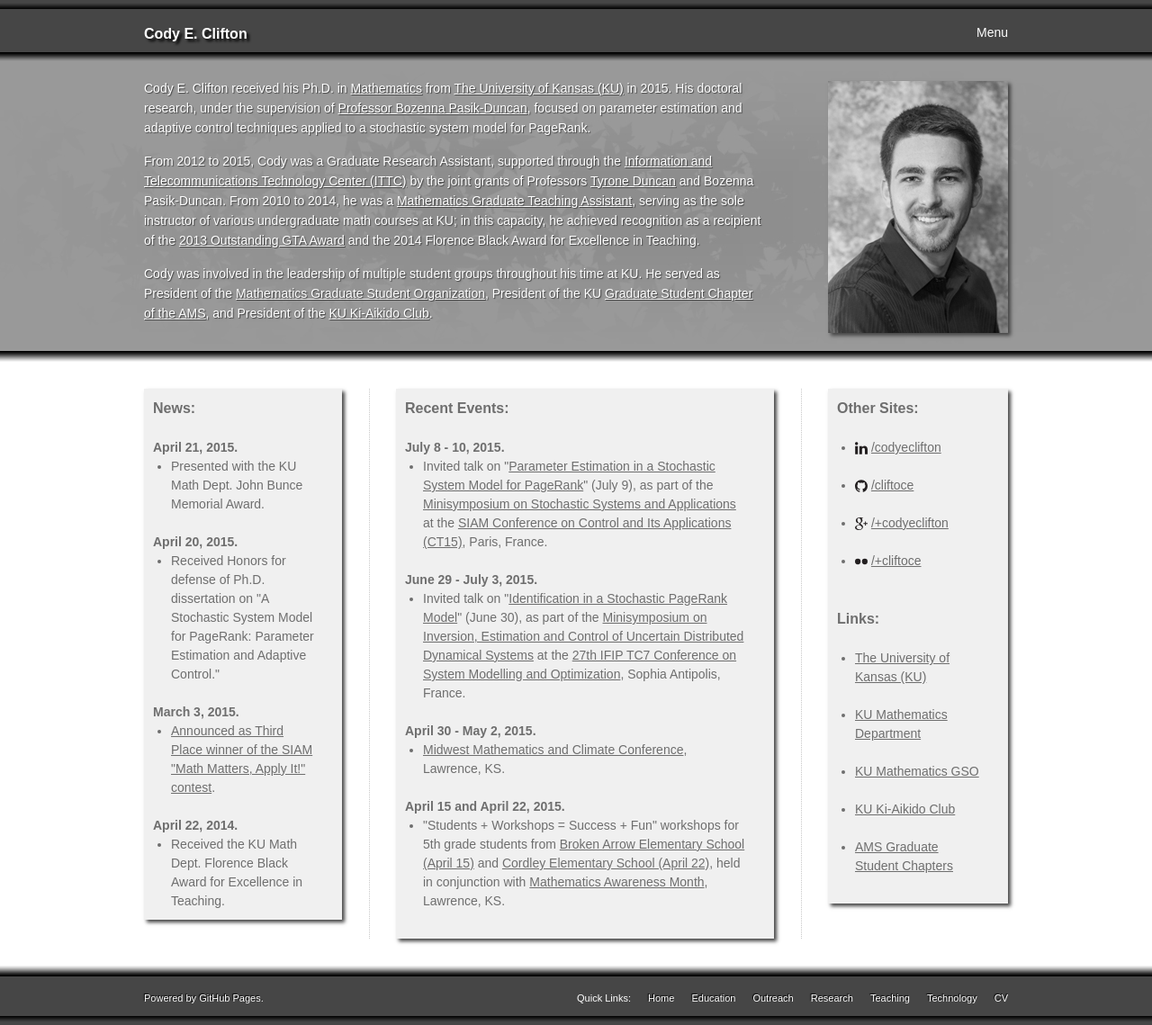
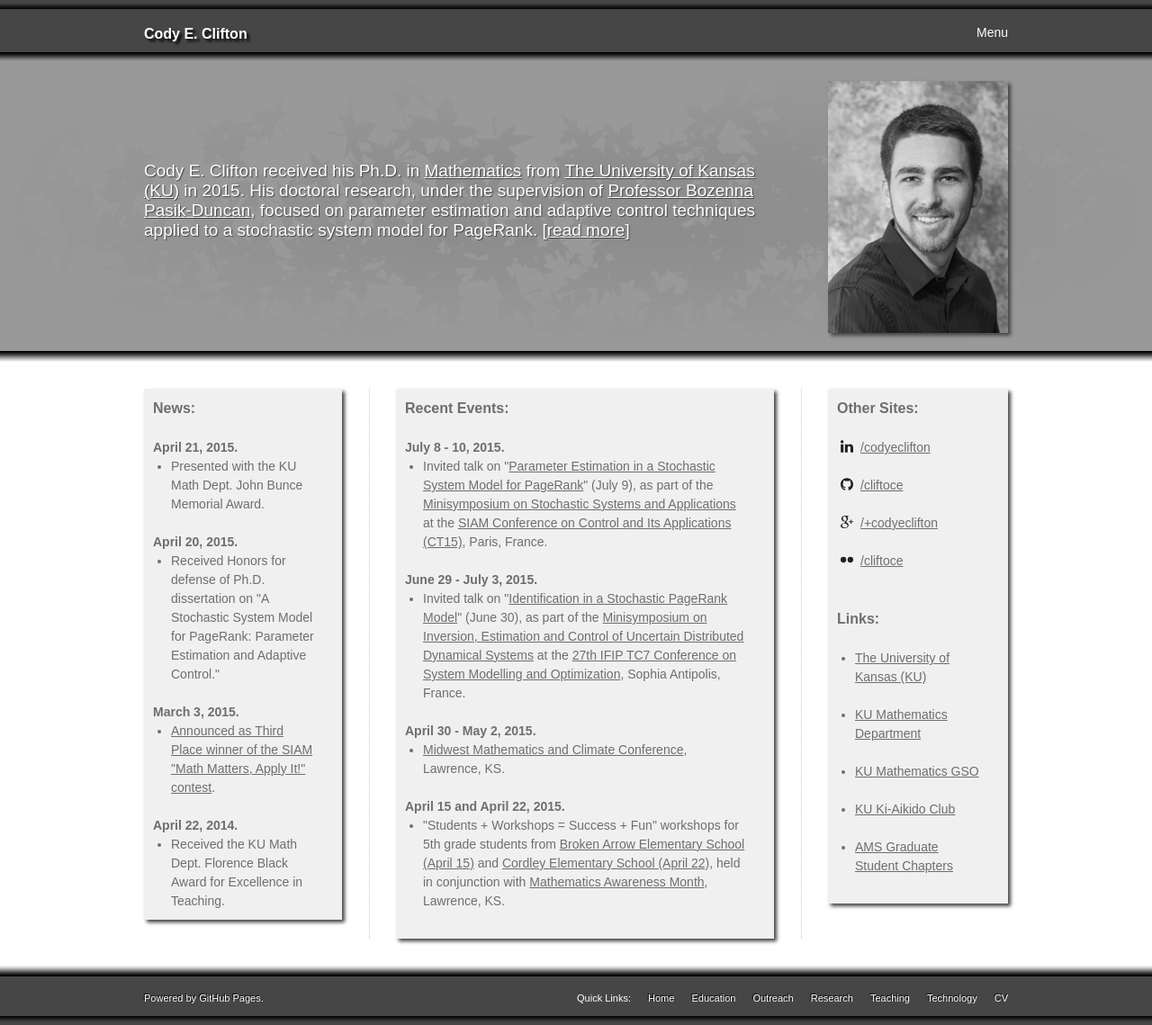
Before and after one commit to cliftoce/cliftoce.github.io, a Jekyll site: the page built from index.html, in a window 1280 px wide. Shown: the whole page at 90% size. Built offline with Jekyll 4.4.1, drawn with Linux system fonts in a browser that asks for light colours.

Commit message:
Fixed sidebar icons/links and added favicon

```diff
--- a/_includes/head.html
+++ b/_includes/head.html
@@ -9,4 +9,6 @@
   <link rel="stylesheet" href="{{ "/css/main.css" | prepend: site.baseurl }}">
   <link rel="canonical" href="{{ page.url | replace:'index.html','' | prepend: site.baseurl | prepend: site.url }}">
   <link rel="alternate" type="application/rss+xml" title="{{ site.title }}" href="{{ "/feed.xml" | prepend: site.baseurl | prepend: site.url }}" />
+
+  <link rel="icon" type="image/png" href="/favicon.png">
 </head>
--- a/_includes/sidebar.html
+++ b/_includes/sidebar.html
@@ -30,20 +30,18 @@ Lawrence,  KS  66045-7594
 
 	<h3>Other Sites:</h3>
 	<br />
-	<ul>
 		{% if site.linkedin_username %}
-			<li><img src="/img/icons/linkedin.svg" style="height:1em;"> <a href="https://www.linkedin.com/in/{{ site.linkedin_username }}" target="_blank">/{{ site.linkedin_username }}</a></li><br>
+			<a href="https://www.linkedin.com/in/{{ site.linkedin_username }}" target="_blank"><img src="/img/icons/linkedin.svg" style="height:1em; padding:0 8px 4px 4px;">/{{ site.linkedin_username }}</a><br><br>
 			{% endif %}
 		{% if site.github_username %}
-			<li><img src="/img/icons/github.svg" style="height:1em;"> <a href="https://github.com/{{ site.github_username }}" target="_blank">/{{ site.github_username }}</a></li><br>
+			<a href="https://github.com/{{ site.github_username }}" target="_blank"><img src="/img/icons/github.svg" style="height:1em; padding:0 8px 4px 4px;"">/{{ site.github_username }}</a><br><br>
 			{% endif %}
 		{% if site.google_username %}
-			<li><img src="/img/icons/googleplus.svg" style="height:1em;"> <a href="https://plus.google.com/+{{ site.google_username }}" target="_blank">/+{{ site.google_username }}</a></li><br>
+			<a href="https://plus.google.com/+{{ site.google_username }}" target="_blank"><img src="/img/icons/googleplus.svg" style="height:1em; padding:0 8px 4px 4px;"">/+{{ site.google_username }}</a><br><br>
 			{% endif %}
 		{% if site.flickr_username %}
-			<li><img src="/img/icons/flickr.svg" style="height:1em;"> <a href="https://www.flickr.com/photos/{{ site.flickr_username }}" target="_blank">/+{{ site.flickr_username }}</a></li><br>
+			<a href="https://www.flickr.com/photos/{{ site.flickr_username }}" target="_blank"><img src="/img/icons/flickr.svg" style="height:1em; padding:0 8px 4px 4px;"">/{{ site.flickr_username }}</a><br><br>
 			{% endif %}
-	</ul>
 	<br>
 	<h3>Links:</h3>
 	<br />
--- a/index.html
+++ b/index.html
@@ -10,9 +10,10 @@ bodyid: home
       <tr>
         <td width="730" id="homeTitleText">
           <div style="width:690px;">
-            <p>Cody E. Clifton received his Ph.D. in <a href="http://www.math.ku.edu/" target="_blank">Mathematics</a> from <a href="http://www.ku.edu/" target="_blank">The University of Kansas (KU)</a> in 2015.  His doctoral research, under the supervision of <a href="http://www.math.ku.edu/ksacg/Bozenna.html" target="_blank">Professor Bozenna Pasik-Duncan</a>, focused on parameter estimation and adaptive control techniques applied to a stochastic system model for PageRank. </p>
+            <p style="font-size:19px">Cody E. Clifton received his Ph.D. in <a href="http://www.math.ku.edu/" target="_blank">Mathematics</a> from <a href="http://www.ku.edu/" target="_blank">The University of Kansas (KU)</a> in 2015.  His doctoral research, under the supervision of <a href="http://www.math.ku.edu/ksacg/Bozenna.html" target="_blank">Professor Bozenna Pasik-Duncan</a>, focused on parameter estimation and adaptive control techniques applied to a stochastic system model for PageRank. [<a href="">read more</a>]</p>
+            <!-- <p>Cody E. Clifton received his Ph.D. in <a href="http://www.math.ku.edu/" target="_blank">Mathematics</a> from <a href="http://www.ku.edu/" target="_blank">The University of Kansas (KU)</a> in 2015.  His doctoral research, under the supervision of <a href="http://www.math.ku.edu/ksacg/Bozenna.html" target="_blank">Professor Bozenna Pasik-Duncan</a>, focused on parameter estimation and adaptive control techniques applied to a stochastic system model for PageRank. [<a href="">read more</a>]</p>
             <p>From 2012 to 2015, Cody was a Graduate Research Assistant, supported through the <a href="http://www.ittc.ku.edu/" target="_blank">Information and Telecommunications Technology Center (ITTC)</a> by the joint grants of Professors <a href="http://www.math.ku.edu/people/faculty/duncan.html" target="_blank">Tyrone Duncan</a> and Bozenna Pasik-Duncan. From 2010 to 2014, he was a <a href="http://www.math.ku.edu/academics/graduate/teaching.html" target="_blank">Mathematics Graduate Teaching Assistant</a>, serving as the sole  instructor of various undergraduate math courses at KU; in this capacity, he  achieved recognition as a  recipient of the <a href="http://www.news.ku.edu/2013/04/25/ku-honors-outstanding-graduate-students" target="_blank">2013 Outstanding GTA Award</a> and the 2014 Florence Black Award for Excellence in Teaching.  </p>
-            <p>Cody was involved in the leadership of multiple student groups throughout his time at KU.  He served as  President of the <a href="http://www.math.ku.edu/studentorgs/gso/" target="_blank">Mathematics Graduate Student Organization</a>, President of the KU <a href="http://www.ams.org/programs/studentchapters" target="_blank">Graduate Student Chapter of the AMS</a>, and  President  of the <a href="https://www.facebook.com/groups/2204547131/" target="_blank">KU Ki-Aikido Club</a>.</p>
+            <p>Cody was involved in the leadership of multiple student groups throughout his time at KU.  He served as  President of the <a href="http://www.math.ku.edu/studentorgs/gso/" target="_blank">Mathematics Graduate Student Organization</a>, President of the KU <a href="http://www.ams.org/programs/studentchapters" target="_blank">Graduate Student Chapter of the AMS</a>, and  President  of the <a href="https://www.facebook.com/groups/2204547131/" target="_blank">KU Ki-Aikido Club</a>.</p>-->
           </div>
         </td>
         <td width="230" align="right" valign="center">
```
Also changed, not shown: favicon.png (added).
